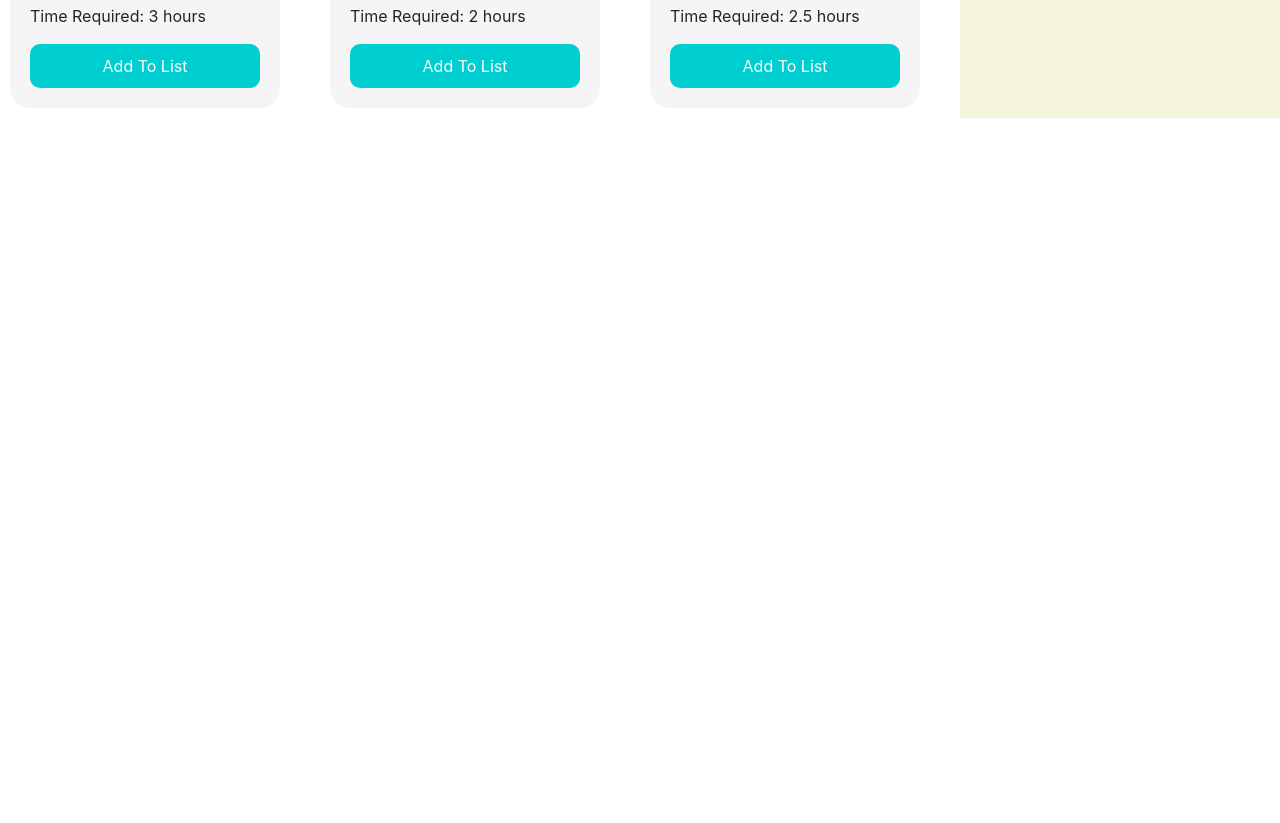
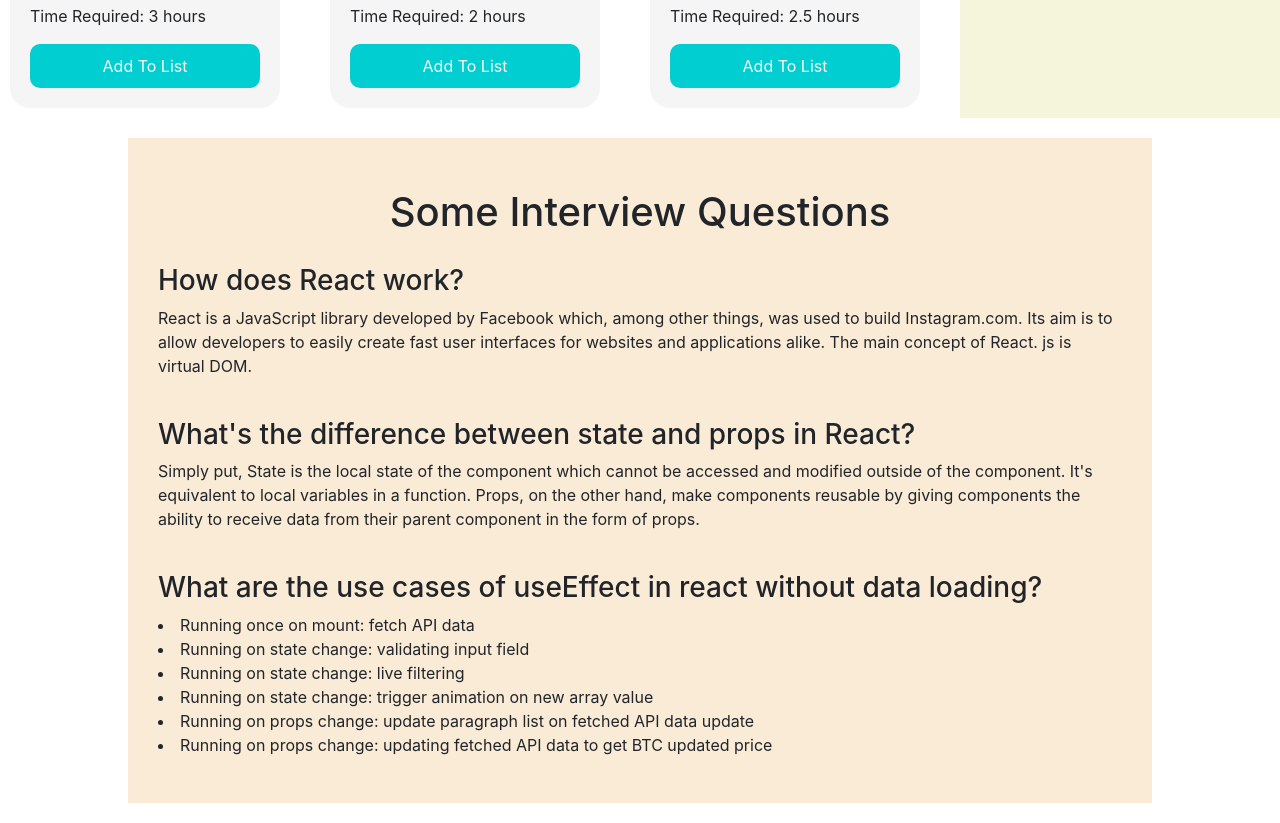
Before and after one commit to Rahat-Ul-Anwar/ultra-active-club, a React (Create React App) app: page / in a window 1280 px wide. Shown: the part 700-1523 px from the top of the page. Before the commit the page ends 818 px from the top, so only its background shows below. Built offline with nearby package versions, Linux system fonts and the light colour scheme.

Commit message:
added question

```diff
--- a/src/App.js
+++ b/src/App.js
@@ -1,4 +1,5 @@
  import './App.css';
+import Blog from './components/Blog/Blog';
 import Header from './components/Header/Header';
 import Study from './components/Study/Study';
 
@@ -8,6 +9,7 @@ function App() {
 
       <Header></Header>
       <Study></Study>
+      <Blog></Blog>
 
     </div>
   );
--- /dev/null
+++ b/src/components/Blog/Blog.css
@@ -0,0 +1,11 @@
+.blog{
+    width: 80%;
+    margin: 20px auto;
+    background-color: antiquewhite;
+    padding: 30px;
+}
+
+.blog h1{
+    text-align: center;
+    padding: 20px;
+}
--- /dev/null
+++ b/src/components/Blog/Blog.js
@@ -0,0 +1,31 @@
+import React from 'react';
+import './Blog.css';
+
+const Blog = () => {
+    return (
+        <div className='blog'>
+            <h1>Some Interview Questions</h1>
+
+            <h3> How does React work?</h3>
+            <p> React is a JavaScript library developed by Facebook which, among other things, was used to build Instagram.com. Its aim is to allow developers to easily create fast user interfaces for websites and applications alike. The main concept of React. js is virtual DOM.
+            </p>
+            <br />
+            <h3> What's the difference between state and props in React?</h3>
+            <p> Simply put, State is the local state of the component which cannot be accessed and modified outside of the component. It's equivalent to local variables in a function. Props, on the other hand, make components reusable by giving components the ability to receive data from their parent component in the form of props.
+            </p>
+            <br />
+            <h3> What are the use cases of useEffect in react without data loading?</h3>
+            <p>
+                <li>Running once on mount: fetch API data</li>
+                <li>Running on state change: validating input field</li>
+                <li>Running on state change: live filtering</li>
+                <li> Running on state change: trigger animation on new array value</li>
+                <li> Running on props change: update paragraph list on fetched API data update</li>
+                <li>Running on props change: updating fetched API data to get BTC updated price </li>
+            </p>
+
+        </div>
+    );
+};
+
+export default Blog;
```
